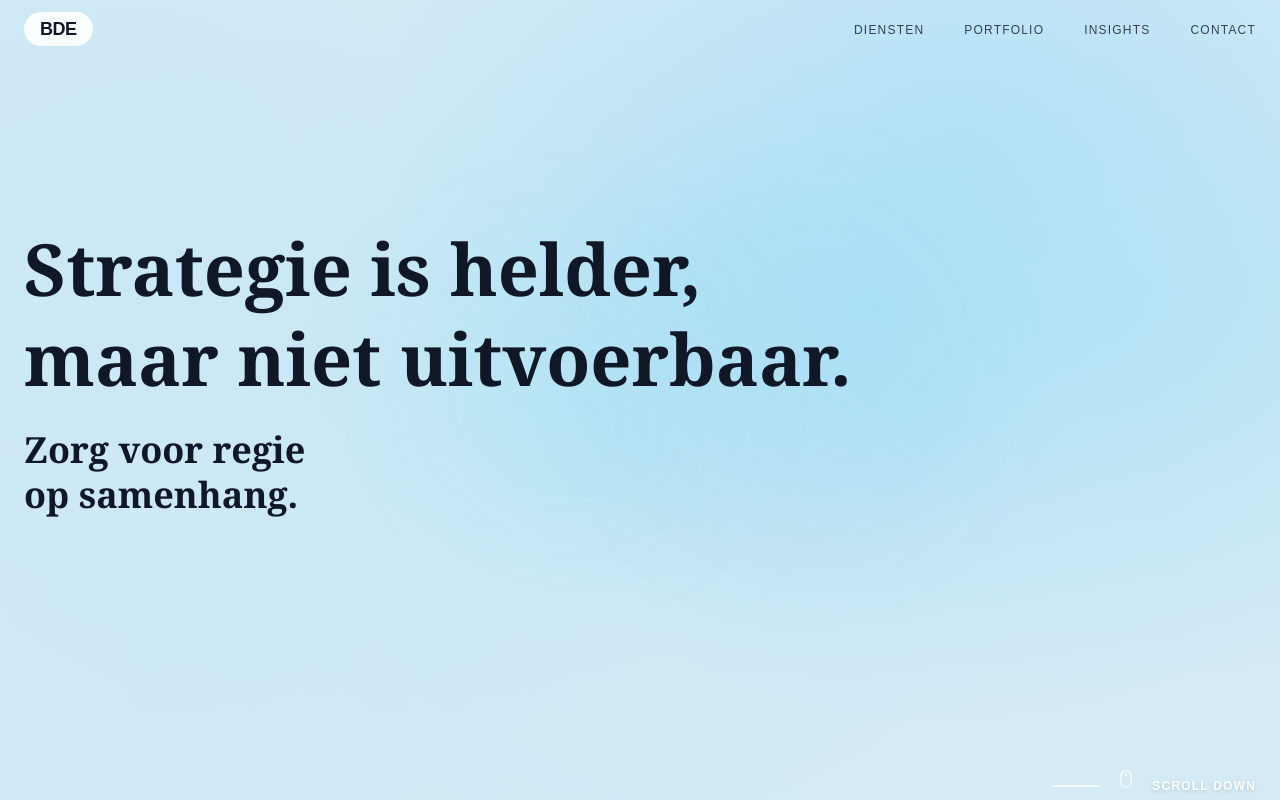
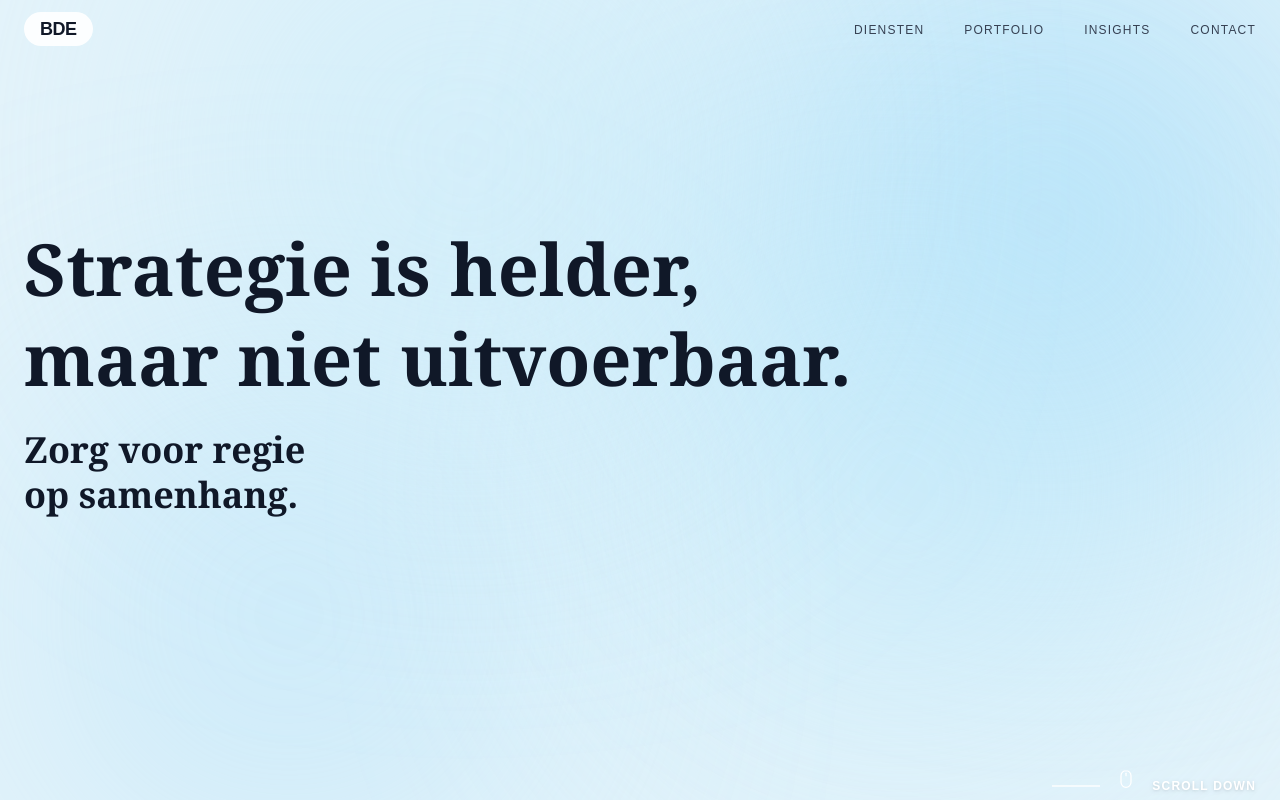
Before and after one commit to TinoiDam/bde-consulting.com, a Next.js app: page / in a window 1280 px wide. Shown: the top 800 px of the page. Built offline with nearby package versions, Linux system fonts and the light colour scheme.

Commit message:
Rebuild hero with massive blurred Aurora blobs - 140px blur, ice blue palette, BCG-style layering

```diff
--- a/app/page.tsx
+++ b/app/page.tsx
@@ -3,40 +3,64 @@ import Link from 'next/link';
 export default function Home() {
   return (
     <main className="bg-white">
-      {/* Hero Section - Aurora Mesh Gradient Effect */}
-      <section className="relative overflow-hidden min-h-screen flex flex-col">
-        {/* Base soft blue background */}
-        <div className="absolute inset-0 bg-[#d4eaf5]"></div>
+      {/* Hero Section - Aurora Mesh Gradient with massive blurred blobs */}
+      <section className="relative overflow-hidden min-h-screen flex flex-col bg-[#E4F3FA]">
 
-        {/* Aurora Mesh Gradient - Multiple overlapping radial gradients */}
-        {/* Blob 1 - Top right cyan */}
-        <div className="absolute inset-0 opacity-60" style={{
-          background: 'radial-gradient(circle at 75% 20%, rgba(100, 200, 255, 0.4) 0%, transparent 50%)'
-        }}></div>
+        {/* Blob 1 - Top right: Large glowing cyan circle */}
+        <div
+          className="absolute rounded-full opacity-70"
+          style={{
+            width: '600px',
+            height: '600px',
+            backgroundColor: '#A1DCF9',
+            top: '-10%',
+            right: '-5%',
+            filter: 'blur(140px)',
+            pointerEvents: 'none'
+          }}
+        ></div>
 
-        {/* Blob 2 - Center teal */}
-        <div className="absolute inset-0 opacity-50" style={{
-          background: 'radial-gradient(circle at 50% 50%, rgba(150, 220, 240, 0.3) 0%, transparent 60%)'
-        }}></div>
+        {/* Blob 2 - Center/Right: Softer light blue circle */}
+        <div
+          className="absolute rounded-full opacity-60"
+          style={{
+            width: '500px',
+            height: '500px',
+            backgroundColor: '#C1EAFA',
+            top: '30%',
+            right: '10%',
+            filter: 'blur(140px)',
+            pointerEvents: 'none'
+          }}
+        ></div>
 
-        {/* Blob 3 - Bottom left light blue */}
-        <div className="absolute inset-0 opacity-40" style={{
-          background: 'radial-gradient(circle at 20% 80%, rgba(180, 230, 250, 0.3) 0%, transparent 55%)'
-        }}></div>
+        {/* Blob 3 - Bottom left: Subtle ice blue circle */}
+        <div
+          className="absolute rounded-full opacity-50"
+          style={{
+            width: '450px',
+            height: '450px',
+            backgroundColor: '#A1DCF9',
+            bottom: '-5%',
+            left: '5%',
+            filter: 'blur(140px)',
+            pointerEvents: 'none'
+          }}
+        ></div>
 
-        {/* Blob 4 - Top left soft cyan */}
-        <div className="absolute inset-0 opacity-35" style={{
-          background: 'radial-gradient(circle at 10% 30%, rgba(120, 210, 250, 0.25) 0%, transparent 50%)'
-        }}></div>
-
-        {/* Blob 5 - Right side flowing teal */}
-        <div className="absolute inset-0 opacity-45" style={{
-          background: 'radial-gradient(ellipse at 85% 40%, rgba(100, 220, 240, 0.35) 0%, transparent 55%)'
-        }}></div>
-
-        {/* Animated floating elements for extra depth */}
-        <div className="absolute top-1/4 right-1/4 w-96 h-96 bg-gradient-to-bl from-[#00D4FF]/20 via-[#0052CC]/5 to-transparent rounded-full blur-3xl animate-float-slow opacity-60"></div>
-        <div className="absolute bottom-1/3 left-1/3 w-80 h-80 bg-gradient-to-tr from-[#00D4FF]/15 to-transparent rounded-full blur-3xl animate-float-slow-reverse opacity-50"></div>
+        {/* Blob 4 - Top left: Gentle flowing accent */}
+        <div
+          className="absolute rounded-full opacity-55"
+          style={{
+            width: '550px',
+            height: '550px',
+            backgroundColor: '#C1EAFA',
+            top: '-15%',
+            left: '15%',
+            filter: 'blur(140px)',
+            pointerEvents: 'none'
+          }}
+        ></div>
 
         {/* Content - Top */}
         <div className="relative z-10 flex-1 flex items-center py-16 md:py-0">
```
